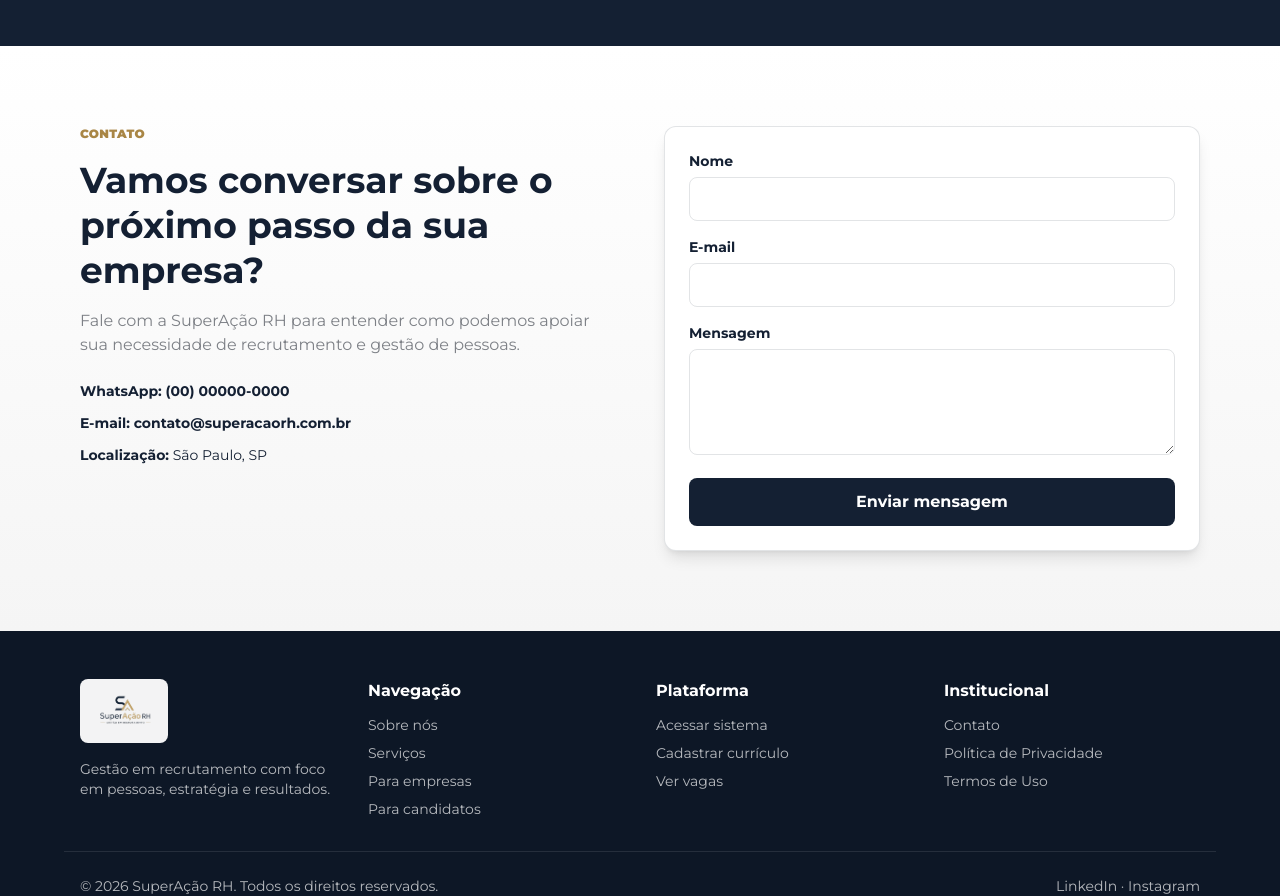
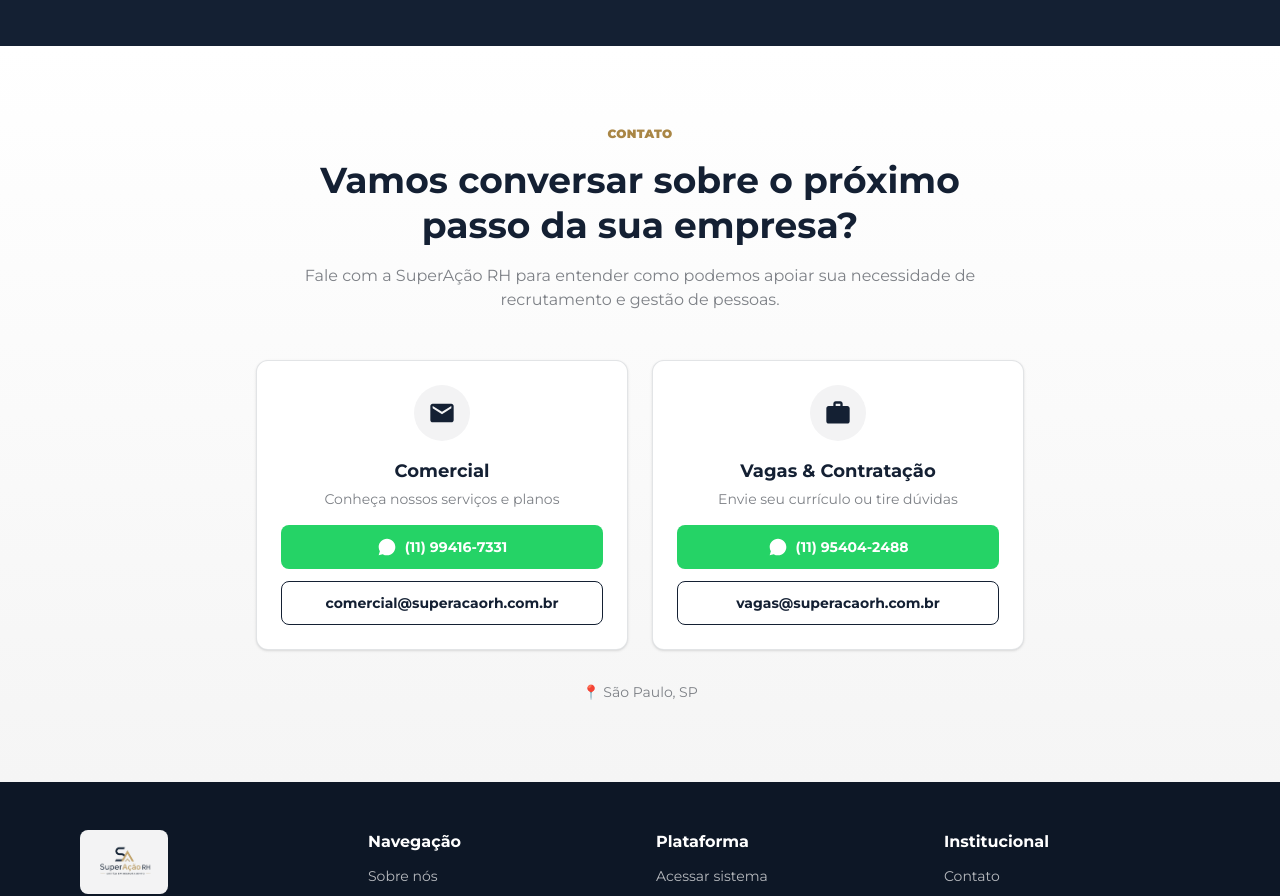
Before and after one commit to simiano-cyber/superacaorh, a Next.js app: page / in a window 1280 px wide. Shown: the part 3220-4116 px from the top of the page. Built offline with nearby package versions, Linux system fonts and the light colour scheme.

Commit message:
feat: seção contato redesenhada com WhatsApp e emails reais

```diff
--- a/src/app/page.tsx
+++ b/src/app/page.tsx
@@ -229,39 +229,67 @@
 
       {/* Contato */}
       <section id="contato" className="py-20 bg-gradient-to-b from-white to-soft">
-        <div className="max-w-6xl mx-auto px-4 grid md:grid-cols-2 gap-12">
-          <div>
+        <div className="max-w-6xl mx-auto px-4">
+          <div className="text-center max-w-2xl mx-auto mb-12">
             <p className="text-xs font-black text-gold-dark uppercase tracking-wide mb-4">Contato</p>
             <h2 className="text-3xl md:text-4xl font-bold text-navy leading-tight mb-4">
               Vamos conversar sobre o próximo passo da sua empresa?
             </h2>
-            <p className="text-gray mb-6">
+            <p className="text-gray">
               Fale com a SuperAção RH para entender como podemos apoiar sua necessidade de
               recrutamento e gestão de pessoas.
             </p>
-            <ul className="space-y-3">
-              <li className="text-sm"><strong>WhatsApp:</strong> <a href="https://wa.me/5500000000000" className="font-bold hover:text-gold-dark">(00) 00000-0000</a></li>
-              <li className="text-sm"><strong>E-mail:</strong> <a href="mailto:contato@superacaorh.com.br" className="font-bold hover:text-gold-dark">contato@superacaorh.com.br</a></li>
-              <li className="text-sm"><strong>Localização:</strong> São Paulo, SP</li>
-            </ul>
           </div>
-          <form className="bg-white rounded-xl border border-line shadow-lg p-6 space-y-4">
-            <div>
-              <label htmlFor="nome" className="text-sm font-bold text-navy block mb-1.5">Nome</label>
-              <input id="nome" type="text" className="w-full h-11 px-4 rounded-lg border border-line text-sm focus:outline-none focus:ring-2 focus:ring-gold/40" />
+
+          <div className="grid sm:grid-cols-2 gap-6 max-w-3xl mx-auto">
+            {/* Comercial */}
+            <div className="bg-white rounded-xl border border-line shadow-sm p-6 text-center hover:shadow-md transition-shadow">
+              <div className="w-14 h-14 rounded-full bg-navy/5 flex items-center justify-center mx-auto mb-4">
+                <svg viewBox="0 0 24 24" className="w-7 h-7 fill-navy"><path d="M20 4H4c-1.1 0-2 .9-2 2v12c0 1.1.9 2 2 2h16c1.1 0 2-.9 2-2V6c0-1.1-.9-2-2-2zm0 4l-8 5-8-5V6l8 5 8-5v2z"/></svg>
+              </div>
+              <h3 className="font-bold text-navy text-lg mb-1">Comercial</h3>
+              <p className="text-sm text-gray mb-4">Conheça nossos serviços e planos</p>
+              <div className="space-y-3">
+                <a
+                  href="https://wa.me/5511994167331?text=Olá! Gostaria de informações sobre os serviços da SuperAção RH."
+                  target="_blank"
+                  rel="noopener noreferrer"
+                  className="flex items-center justify-center gap-2 h-11 rounded-lg bg-[#25D366] text-white font-bold text-sm hover:bg-[#20BA5C] transition-all"
+                >
+                  <svg viewBox="0 0 24 24" className="w-5 h-5 fill-white"><path d="M17.472 14.382c-.297-.149-1.758-.867-2.03-.967-.273-.099-.471-.148-.67.15-.197.297-.767.966-.94 1.164-.173.199-.347.223-.644.075-.297-.15-1.255-.463-2.39-1.475-.883-.788-1.48-1.761-1.653-2.059-.173-.297-.018-.458.13-.606.134-.133.298-.347.446-.52.149-.174.198-.298.298-.497.099-.198.05-.371-.025-.52-.075-.149-.669-1.612-.916-2.207-.242-.579-.487-.5-.669-.51-.173-.008-.371-.01-.57-.01-.198 0-.52.074-.792.372-.272.297-1.04 1.016-1.04 2.479 0 1.462 1.065 2.875 1.213 3.074.149.198 2.096 3.2 5.077 4.487.709.306 1.262.489 1.694.625.712.227 1.36.195 1.871.118.571-.085 1.758-.719 2.006-1.413.248-.694.248-1.289.173-1.413-.074-.124-.272-.198-.57-.347z"/><path d="M12 2C6.477 2 2 6.477 2 12c0 1.89.525 3.66 1.438 5.168L2 22l4.832-1.438A9.955 9.955 0 0012 22c5.523 0 10-4.477 10-10S17.523 2 12 2z"/></svg>
+                  (11) 99416-7331
+                </a>
+                <a href="mailto:comercial@superacaorh.com.br" className="flex items-center justify-center gap-2 h-11 rounded-lg border border-navy text-navy font-bold text-sm hover:bg-navy hover:text-white transition-all">
+                  comercial@superacaorh.com.br
+                </a>
+              </div>
             </div>
-            <div>
-              <label htmlFor="email-contato" className="text-sm font-bold text-navy block mb-1.5">E-mail</label>
-              <input id="email-contato" type="email" className="w-full h-11 px-4 rounded-lg border border-line text-sm focus:outline-none focus:ring-2 focus:ring-gold/40" />
+
+            {/* Vagas / Contratação */}
+            <div className="bg-white rounded-xl border border-line shadow-sm p-6 text-center hover:shadow-md transition-shadow">
+              <div className="w-14 h-14 rounded-full bg-navy/5 flex items-center justify-center mx-auto mb-4">
+                <svg viewBox="0 0 24 24" className="w-7 h-7 fill-navy"><path d="M20 6h-4V4c0-1.11-.89-2-2-2h-4c-1.11 0-2 .89-2 2v2H4c-1.11 0-1.99.89-1.99 2L2 19c0 1.11.89 2 2 2h16c1.11 0 2-.89 2-2V8c0-1.11-.89-2-2-2zm-6 0h-4V4h4v2z"/></svg>
+              </div>
+              <h3 className="font-bold text-navy text-lg mb-1">Vagas & Contratação</h3>
+              <p className="text-sm text-gray mb-4">Envie seu currículo ou tire dúvidas</p>
+              <div className="space-y-3">
+                <a
+                  href="https://wa.me/5511954042488?text=Olá! Gostaria de informações sobre vagas disponíveis."
+                  target="_blank"
+                  rel="noopener noreferrer"
+                  className="flex items-center justify-center gap-2 h-11 rounded-lg bg-[#25D366] text-white font-bold text-sm hover:bg-[#20BA5C] transition-all"
+                >
+                  <svg viewBox="0 0 24 24" className="w-5 h-5 fill-white"><path d="M17.472 14.382c-.297-.149-1.758-.867-2.03-.967-.273-.099-.471-.148-.67.15-.197.297-.767.966-.94 1.164-.173.199-.347.223-.644.075-.297-.15-1.255-.463-2.39-1.475-.883-.788-1.48-1.761-1.653-2.059-.173-.297-.018-.458.13-.606.134-.133.298-.347.446-.52.149-.174.198-.298.298-.497.099-.198.05-.371-.025-.52-.075-.149-.669-1.612-.916-2.207-.242-.579-.487-.5-.669-.51-.173-.008-.371-.01-.57-.01-.198 0-.52.074-.792.372-.272.297-1.04 1.016-1.04 2.479 0 1.462 1.065 2.875 1.213 3.074.149.198 2.096 3.2 5.077 4.487.709.306 1.262.489 1.694.625.712.227 1.36.195 1.871.118.571-.085 1.758-.719 2.006-1.413.248-.694.248-1.289.173-1.413-.074-.124-.272-.198-.57-.347z"/><path d="M12 2C6.477 2 2 6.477 2 12c0 1.89.525 3.66 1.438 5.168L2 22l4.832-1.438A9.955 9.955 0 0012 22c5.523 0 10-4.477 10-10S17.523 2 12 2z"/></svg>
+                  (11) 95404-2488
+                </a>
+                <a href="mailto:vagas@superacaorh.com.br" className="flex items-center justify-center gap-2 h-11 rounded-lg border border-navy text-navy font-bold text-sm hover:bg-navy hover:text-white transition-all">
+                  vagas@superacaorh.com.br
+                </a>
+              </div>
             </div>
-            <div>
-              <label htmlFor="mensagem" className="text-sm font-bold text-navy block mb-1.5">Mensagem</label>
-              <textarea id="mensagem" rows={4} className="w-full px-4 py-3 rounded-lg border border-line text-sm focus:outline-none focus:ring-2 focus:ring-gold/40 resize-vertical"></textarea>
-            </div>
-            <button type="submit" className="w-full h-12 rounded-lg bg-navy text-white font-bold hover:bg-navy-deep transition-all cursor-pointer">
-              Enviar mensagem
-            </button>
-          </form>
+          </div>
+
+          <p className="text-center text-sm text-gray mt-8">📍 São Paulo, SP</p>
         </div>
       </section>
 
```
